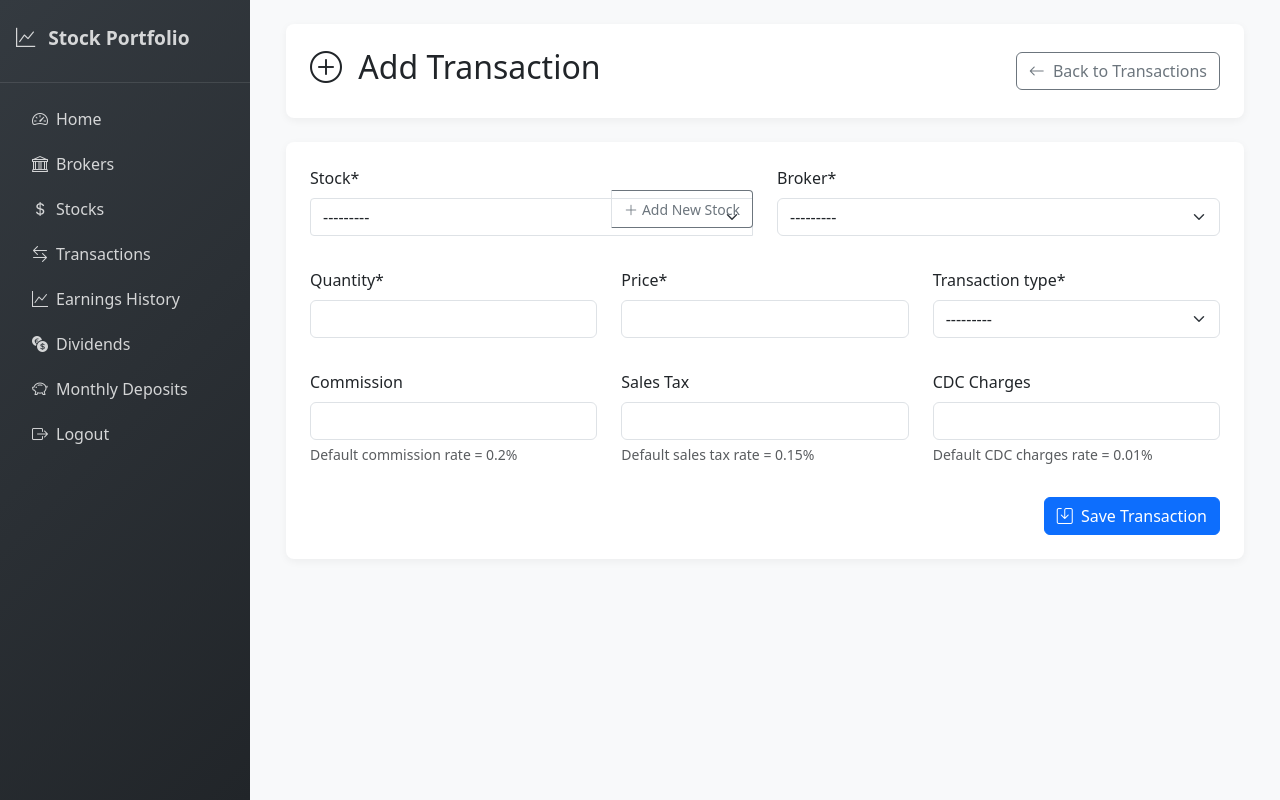
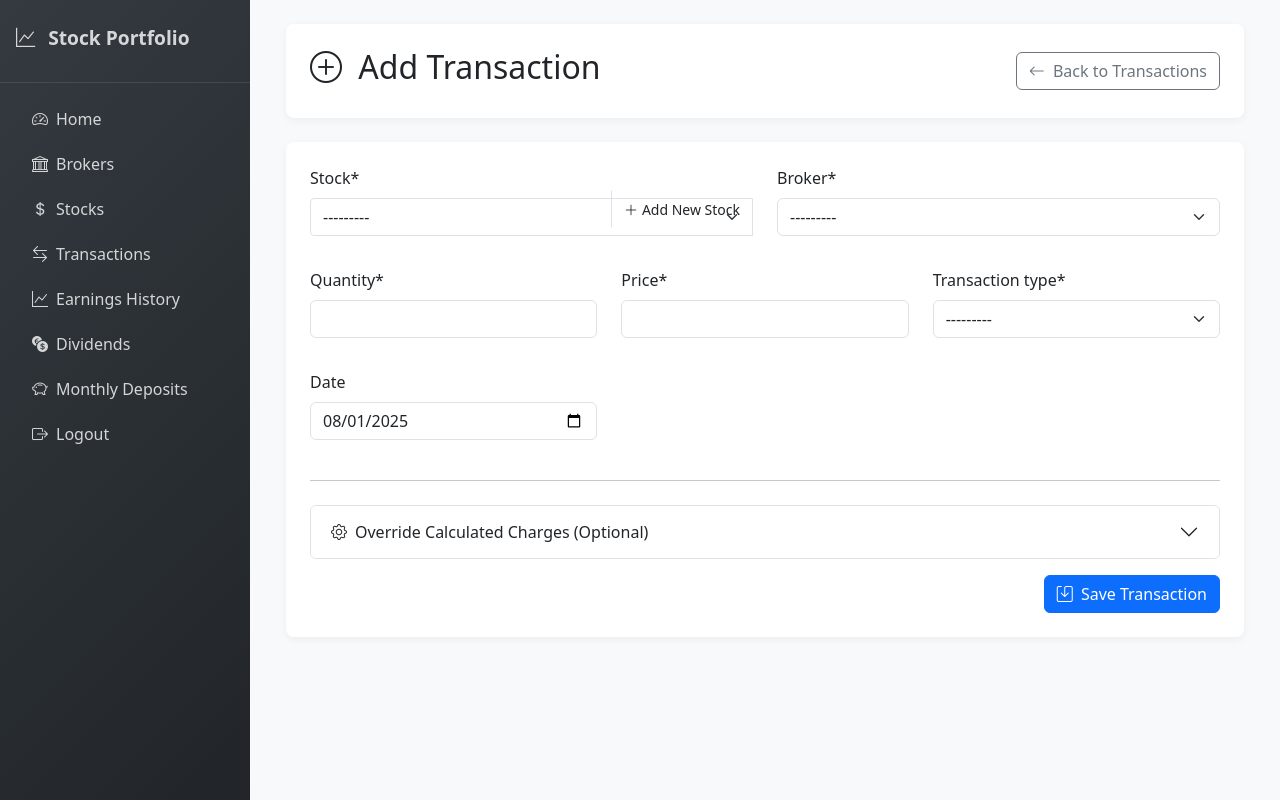
Before and after one commit to zamanSaab/stock-porfolio-manager, a Django app: page /transactions/add/ in a window 1280 px wide. Run offline with Django 5.2, Linux system fonts and the light colour scheme; the visitor is signed in with stand-in values (Sample User, id 1); data that the repository does not hold is empty; some libraries are stand-ins or nearby versions.

Commit message:
Allow transaction date

```diff
--- a/stocks/forms.py
+++ b/stocks/forms.py
@@ -4,6 +4,7 @@ from .models import Broker, Transaction, Stock, Dividend, MonthlyDeposit
 from django.contrib.auth.forms import UserCreationForm
 from django.contrib.auth import get_user_model
 from decimal import Decimal
+from django.utils import timezone
 
 
 class BrokerForm(forms.ModelForm):
@@ -18,21 +19,26 @@ class BrokerForm(forms.ModelForm):
             self.fields['name'].queryset = Broker.objects.filter(user=user)
 
 class TransactionForm(forms.ModelForm):
+    date = forms.DateField(
+        required=False,
+        widget=forms.DateInput(attrs={'class': 'form-control', 'type': 'date'}),
+        initial=timezone.now().date()
+    )
     commission = forms.DecimalField(
         label='Commission', required=False, decimal_places=2, max_digits=10, min_value=0,
-        help_text='Default commission rate = 0.2%'
+        help_text='Default commission rate = 0.15%'
     )
     sales_tax = forms.DecimalField(
         label='Sales Tax', required=False, decimal_places=2, max_digits=10, min_value=0,
-        help_text='Default sales tax rate = 0.15%'
+        help_text='Default sales tax rate = 0.0225%'
     )
     cdc_charges = forms.DecimalField(
         label='CDC Charges', required=False, decimal_places=2, max_digits=10, min_value=0,
-        help_text='Default CDC charges rate = 0.01%'
+        help_text='Default CDC charges rate = 0.5%'
     )
     class Meta:
         model = Transaction
-        fields = ['stock', 'quantity', 'broker', 'price', 'transaction_type', 'commission', 'sales_tax', 'cdc_charges']
+        fields = ['stock', 'quantity', 'broker', 'price', 'transaction_type', 'commission', 'sales_tax', 'cdc_charges', 'date']
 
     def __init__(self, *args, **kwargs):
         user = kwargs.pop('user', None)
@@ -51,6 +57,10 @@ class TransactionForm(forms.ModelForm):
         sales_tax = cleaned_data.get('sales_tax')
         commission = cleaned_data.get('commission')
         cdc_charges = cleaned_data.get('cdc_charges')
+        date = cleaned_data.get('date')
+
+        if not date:
+            self.add_error('date', 'Please select a date.')
 
         # Convert to Decimal for precise calculations
         quantity = Decimal(str(quantity)) if quantity else Decimal('0')
@@ -60,16 +70,16 @@ class TransactionForm(forms.ModelForm):
         cdc_charges = Decimal(str(cdc_charges)) if cdc_charges else Decimal('0')
 
         total_amount = quantity * price
-        commission_rate = Decimal('0.002')  # 0.2%
-        sales_tax_rate = Decimal('0.0015')  # 0.15%
-        cdc_rate = Decimal('0.0001')  # 0.01%
+        commission_rate = Decimal('0.0015')  # 0.2%
+        sales_tax_rate = Decimal('0.000225')  # 0.15%
+        cdc_rate = Decimal('0.005')  # 0.01%
 
         if not sales_tax:
             sales_tax = total_amount * sales_tax_rate
         if not commission:
             commission = total_amount * commission_rate
         if not cdc_charges:
-            cdc_charges = total_amount * cdc_rate
+            cdc_charges = quantity * cdc_rate
 
         # Check if broker has sufficient quantity for sell transactions
         if transaction_type == 'sell' and stock and broker and quantity is not None:
--- a/stocks/models.py
+++ b/stocks/models.py
@@ -2,6 +2,7 @@ from django.db import models
 from django.contrib.auth.models import User
 from django.core.exceptions import ValidationError
 from decimal import Decimal
+from django.utils import timezone
 
 class Broker(models.Model):
     user = models.ForeignKey(User, null=True, on_delete=models.CASCADE, related_name='brokers')
@@ -276,7 +277,7 @@ class Transaction(models.Model):
     broker = models.ForeignKey(Broker, on_delete=models.CASCADE, related_name='transactions')
     price = models.DecimalField(max_digits=10, decimal_places=2)
     transaction_type = models.CharField(max_length=4, choices=[('buy', 'Buy'), ('sell', 'Sell')])
-    date = models.DateField(auto_now_add=True)
+    date = models.DateField(default=timezone.now)
 
     def __str__(self):
         return f"{self.stock.name} - {self.quantity}"
--- a/stocks/views.py
+++ b/stocks/views.py
@@ -87,7 +87,7 @@ def index(request):
     for data in stock_data:
         data['y'] = int((data['value']  / total_value)*100) if total_value > 0 else 0
 
-    top_holdings = sorted(stock_data, key=lambda x: x['value'], reverse=True)[:5]
+    top_holdings = sorted(stock_data, key=lambda x: x['value'], reverse=True)[:3]
 
     # Calculate actual portfolio metrics (moved up)
     brokers = Broker.objects.filter(user=request.user)
--- a/templates/index.html
+++ b/templates/index.html
@@ -251,9 +251,9 @@
                             <div class="holding-item mb-3">
                                 <div class="d-flex justify-content-between align-items-center">
                                     <div class="d-flex align-items-center">
-                                        <div class="symbol-circle bg-primary bg-opacity-10 me-3">
+                                        {% comment %} <div class="symbol-circle bg-primary bg-opacity-10 me-3">
                                             {{ stock.symbol }}
-                                        </div>
+                                        </div> {% endcomment %}
                                         <div>
                                             <strong>{{ stock.name }}</strong>
                                             <div class="text-muted small">{{ stock.sector }}</div>
@@ -364,7 +364,7 @@ function renderSectorChart() {
         data: [{
             type: "pie",
             toolTipContent: "{name}: <strong>{y}%</strong>",
-            indexLabel: "{name} - {y}%",
+            indexLabel: "{symbol} - {y}%",
             dataPoints: sectorData
         }]
     });
--- a/templates/transaction-form.html
+++ b/templates/transaction-form.html
@@ -1,4 +1,4 @@
-{% extends 'base.html' %}
+{% extends "base.html" %}
 {% load crispy_forms_tags %}
 
 {% block content %}
@@ -21,7 +21,7 @@
             <div class="col-md-6 mb-3">
                 <div class="stock-select-wrapper">
                     {{ form.stock|as_crispy_field }}
-                    <button type="button" class="btn btn-sm btn-outline-secondary add-stock-btn" data-bs-toggle="modal" data-bs-target="#addStockModal">
+                    <button type="button" class="btn btn-sm  add-stock-btn" data-bs-toggle="modal" data-bs-target="#addStockModal">
                         <i class="bi bi-plus-lg me-1"></i> Add New Stock
                     </button>
                 </div>
@@ -41,6 +41,26 @@
                 {{ form.transaction_type|as_crispy_field }}
             </div>
         </div>
+        <div class="row align-items-center mb-3">
+            <div class="col-md-4" id="manual_date_container">
+                {{ form.date|as_crispy_field }}
+            </div>
+        </div>
+
+        <hr class="my-4">
+
+        <div class="accordion mb-3" id="chargesAccordion">
+            <div class="accordion-item">
+                <h2 class="accordion-header" id="headingCharges">
+                    <button class="accordion-button collapsed" type="button" data-bs-toggle="collapse" data-bs-target="#collapseCharges" aria-expanded="false" aria-controls="collapseCharges">
+                        <i class="bi bi-gear me-2"></i> Override Calculated Charges (Optional)
+                    </button>
+                </h2>
+                <div id="collapseCharges" class="accordion-collapse collapse" aria-labelledby="headingCharges" data-bs-parent="#chargesAccordion">
+                    <div class="accordion-body">
+                        <p class="text-muted small mb-3">
+                            The system automatically calculates charges based on the default rates shown below in the "Suggested Charges" box. You can manually override those values here if necessary.
+                        </p>
                         <div class="row">
                             <div class="col-md-4 mb-3">
                                 {{ form.commission|as_crispy_field }}
@@ -52,11 +72,15 @@
                                 {{ form.cdc_charges|as_crispy_field }}
                             </div>
                         </div>
+                    </div>
+                </div>
+            </div>
+        </div>
 
         <!-- Helper section for suggested charges -->
         <div class="row">
             <div class="col-12">
-                <div class="alert alert-info" id="chargesHelper" style="display: none;">
+                <div class="alert alert-info charges-helper">
                     <h6><i class="bi bi-info-circle me-2"></i>Suggested Charges (based on current price & quantity):</h6>
                     <div class="row">
                         <div class="col-md-4">
@@ -190,17 +214,17 @@
         function updateCharges() {
             const quantity = parseFloat(document.getElementById('id_quantity').value) || 0;
             const price = parseFloat(document.getElementById('id_price').value) || 0;
-            const helperBox = document.getElementById('chargesHelper');
+            const helperBox = document.querySelector('.charges-helper');
 
             if (quantity > 0 && price > 0) {
                 const totalAmount = quantity * price;
-                const commissionRate = 0.002;  // 0.2%
-                const salesTaxRate = 0.0015;   // 0.15%
-                const cdcRate = 0.0001;        // 0.01%
+                const commissionRate = 0.0015;  // 0.2%
+                const salesTaxRate = 0.000225;   // 0.15%
+                const cdcRate = 0.005;        // 0.01%
 
                 const suggestedCommission = totalAmount * commissionRate;
                 const suggestedSalesTax = totalAmount * salesTaxRate;
-                const suggestedCdcCharges = totalAmount * cdcRate;
+                const suggestedCdcCharges = quantity * cdcRate;
 
                 // Update helper text
                 document.getElementById('suggestedCommission').textContent = `Rs. ${suggestedCommission.toFixed(2)}`;
@@ -261,5 +285,8 @@
         background-color: #f8f9fa;
         color: #0d6efd;
     }
+    .charges-helper {
+        display: none;
+    }
 </style>
-{% endblock %}
+{% endblock content %}
```
Also changed, not shown: stocks/migrations/0011_alter_transaction_date.py (added). Lines whose indentation alone changed are shown as unchanged.
